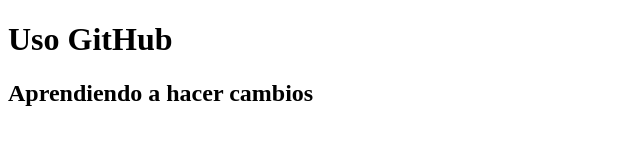
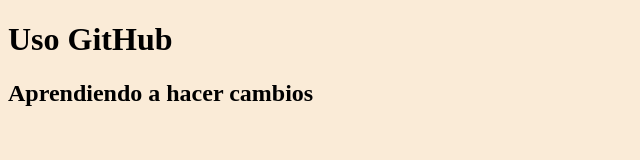
Before and after one commit to JuanGitDev/repositorio1, a plain HTML site: page index.html in a window 1280 px wide. Shown: the whole page, without its empty margins (0-640 px from the left). Drawn offline with Linux system fonts and the light colour scheme.

Commit message:
añadidos estilos al proyecto

```diff
--- /dev/null
+++ b/css/estilos.css
@@ -0,0 +1,3 @@
+body{
+    background-color: antiquewhite;
+}
--- a/index.html
+++ b/index.html
@@ -3,6 +3,7 @@
 <head>
     <meta charset="UTF-8">
     <meta name="viewport" content="width=device-width, initial-scale=1.0">
+    <link rel="stylesheet" href="css/estilos.css">
     <title>Repositorios Remotos</title>
 </head>
 <body>
```
